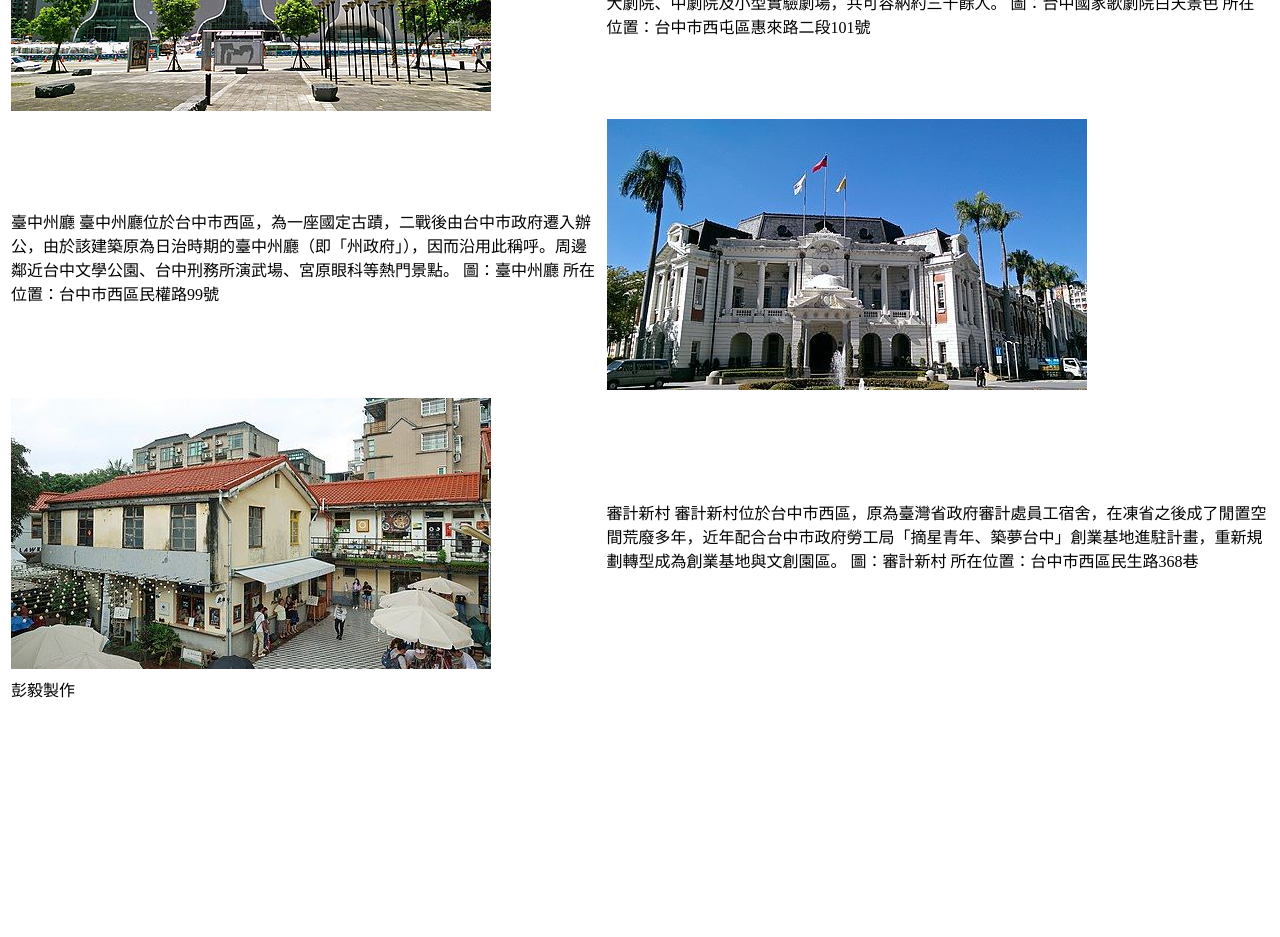
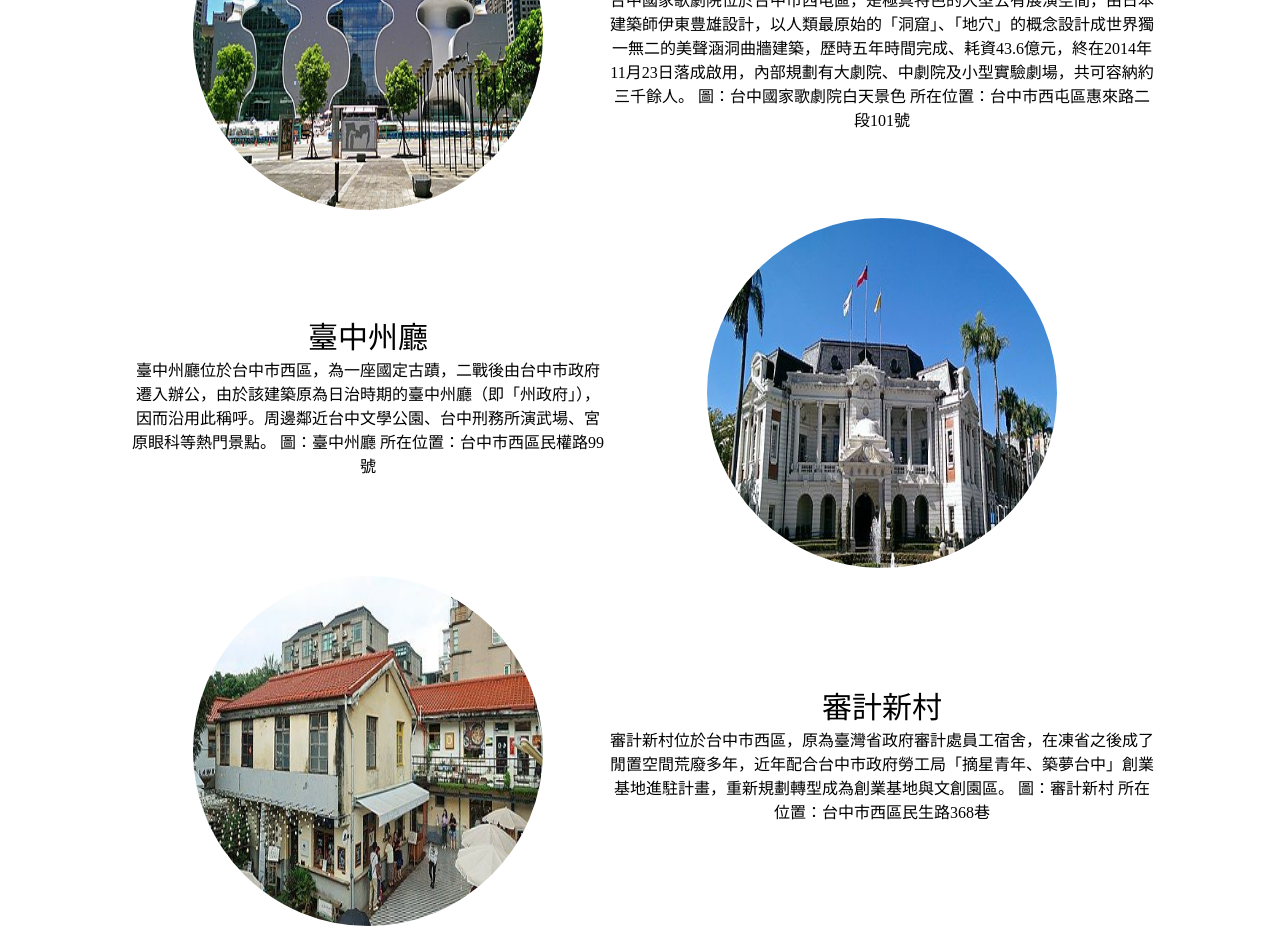
Before and after one commit to panpan0501/HM1, a plain HTML site: page index.html in a window 1280 px wide. Shown: the part 554-1491 px from the top of the page. Before the commit the page ends 1266 px from the top, so only its background shows below. Drawn offline with Linux system fonts and the light colour scheme.

Commit message:
Add files via upload

```diff
--- a/index.html
+++ b/index.html
@@ -4,13 +4,22 @@
 	<meta charset="UTF-8">
 	<meta name="viewport" content="width=device-width, initial-scale=1.0">
 	<title>Document</title>
+	<style>
+        .container { margin: 0 auto; width:1024px; }
+        .large_font { font-size:30px }
+        td { text-align: center; }
+        img { border-radius: 30px; }
+        .img_round { border-radius: 50%; width:350px; height:350px; }
+    </style>
 </head>
 <body>
+
+<div class="container">
 <table>
 		<tr>
 			<td colspan="2">
 
-				台中市景點推薦<BR>
+				<div class="large_font">台中市景點推薦</div>
 				<img src="00.jpeg">
 			</td>
 
@@ -29,10 +38,10 @@
 		</tr>
 		<tr>
 			<td>
-				<img src="01.jpeg">
+				<img class="img_round" src="01.jpeg">
 			</td>
 			<td>
-				台中國家歌劇院
+				<div class="large_font">台中國家歌劇院</div>
 				台中國家歌劇院位於台中市西屯區，是極具特色的大型公有展演空間，由日本建築師伊東豊雄設計，以人類最原始的「洞窟」、「地穴」的概念設計成世界獨一無二的美聲涵洞曲牆建築，歷時五年時間完成、耗資43.6億元，終在2014年11月23日落成啟用，內部規劃有大劇院、中劇院及小型實驗劇場，共可容納約三千餘人。
 
 					圖：台中國家歌劇院白天景色
@@ -44,7 +53,7 @@
 		</tr>
 		<tr>
 			<td>
-				臺中州廳
+				<div class="large_font">臺中州廳</div>
 				臺中州廳位於台中市西區，為一座國定古蹟，二戰後由台中市政府遷入辦公，由於該建築原為日治時期的臺中州廳（即「州政府」），因而沿用此稱呼。周邊鄰近台中文學公園、台中刑務所演武場、宮原眼科等熱門景點。
 
 				圖：臺中州廳
@@ -53,17 +62,17 @@
 
 			</td>
 			<td>
-				<img src="02.jpeg">
+				<img class="img_round" src="02.jpeg">
 			</td>
 		</tr>
 		<tr>
 			<td>
-				<img src="03.jpeg">
+				<img class="img_round" src="03.jpeg">
 			</td>
 
 
 			<td>
-				審計新村
+				<div class="large_font">審計新村</div>
 				審計新村位於台中市西區，原為臺灣省政府審計處員工宿舍，在凍省之後成了閒置空間荒廢多年，近年配合台中市政府勞工局「摘星青年、築夢台中」創業基地進駐計畫，重新規劃轉型成為創業基地與文創園區。
 
 				圖：審計新村
@@ -79,4 +88,5 @@
 		</tr>
 	</table>
 </body>
+</div>
 </html>
```
